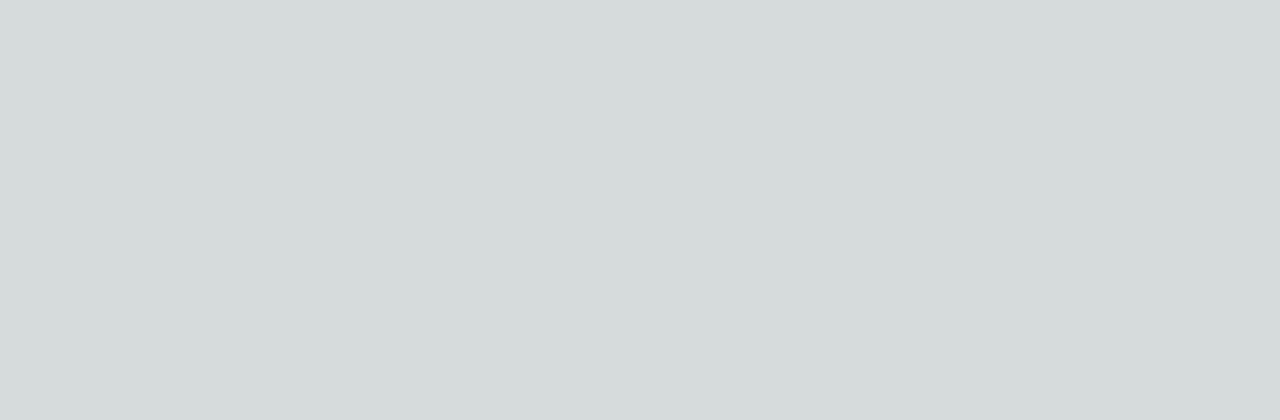
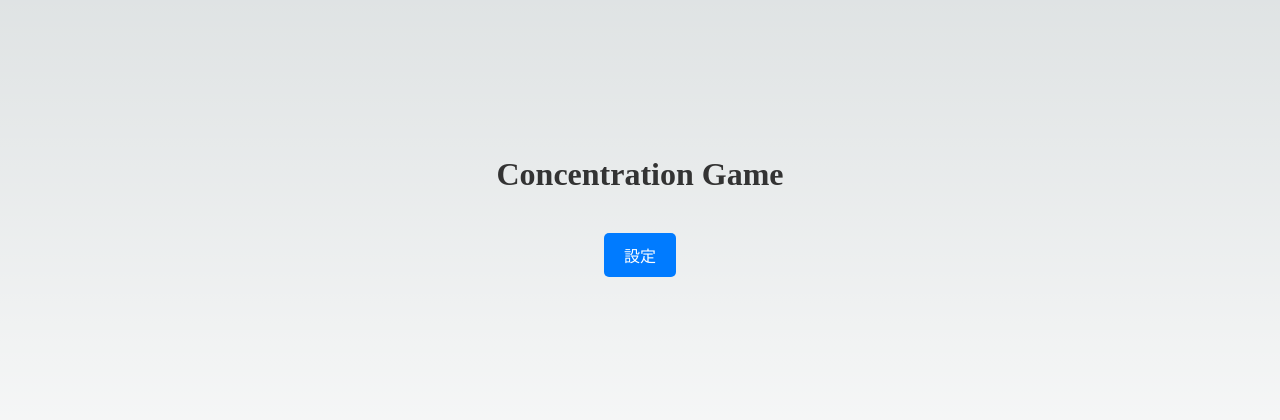
Before and after one commit to kobanagc/concentration-app, a Next.js app in the folder src/: page / in a window 1280 px wide. Shown: the part 184-604 px from the top of the page. Built offline with nearby package versions, Linux system fonts and the light colour scheme.

Commit message:
✨ Home page

```diff
--- a/src/pages/index.tsx
+++ b/src/pages/index.tsx
@@ -1,6 +1,6 @@
 import Head from 'next/head'
-import Image from 'next/image'
 import styles from '@/styles/Home.module.css'
+import Link from 'next/link'
 
 export default function Home() {
   return (
@@ -10,6 +10,12 @@ export default function Home() {
         <meta name="description" content="Generated by create next app" />
         <meta name="viewport" content="width=device-width, initial-scale=1" />
       </Head>
+      <div className={styles.container}>
+        <h1 className={styles.title}>Concentration Game</h1>
+        <Link href="/config">
+          <div className={styles.button}>設定</div>
+        </Link>
+      </div>
     </>
   )
 }
--- /dev/null
+++ b/src/styles/Home.module.css
@@ -0,0 +1,27 @@
+.container {
+  display: flex;
+  flex-direction: column;
+  align-items: center;
+  justify-content: center;
+  height: 100vh;
+}
+
+.title {
+  text-align: center;
+  color: #333;
+  margin-bottom: 20px;
+}
+
+.button {
+  margin-top: 20px;
+  padding: 10px 20px;
+  background-color: #007bff;
+  color: #fff;
+  text-decoration: none;
+  border-radius: 5px;
+  font-size: 16px;
+}
+
+.button:hover {
+  background-color: #0056b3;
+}
```
